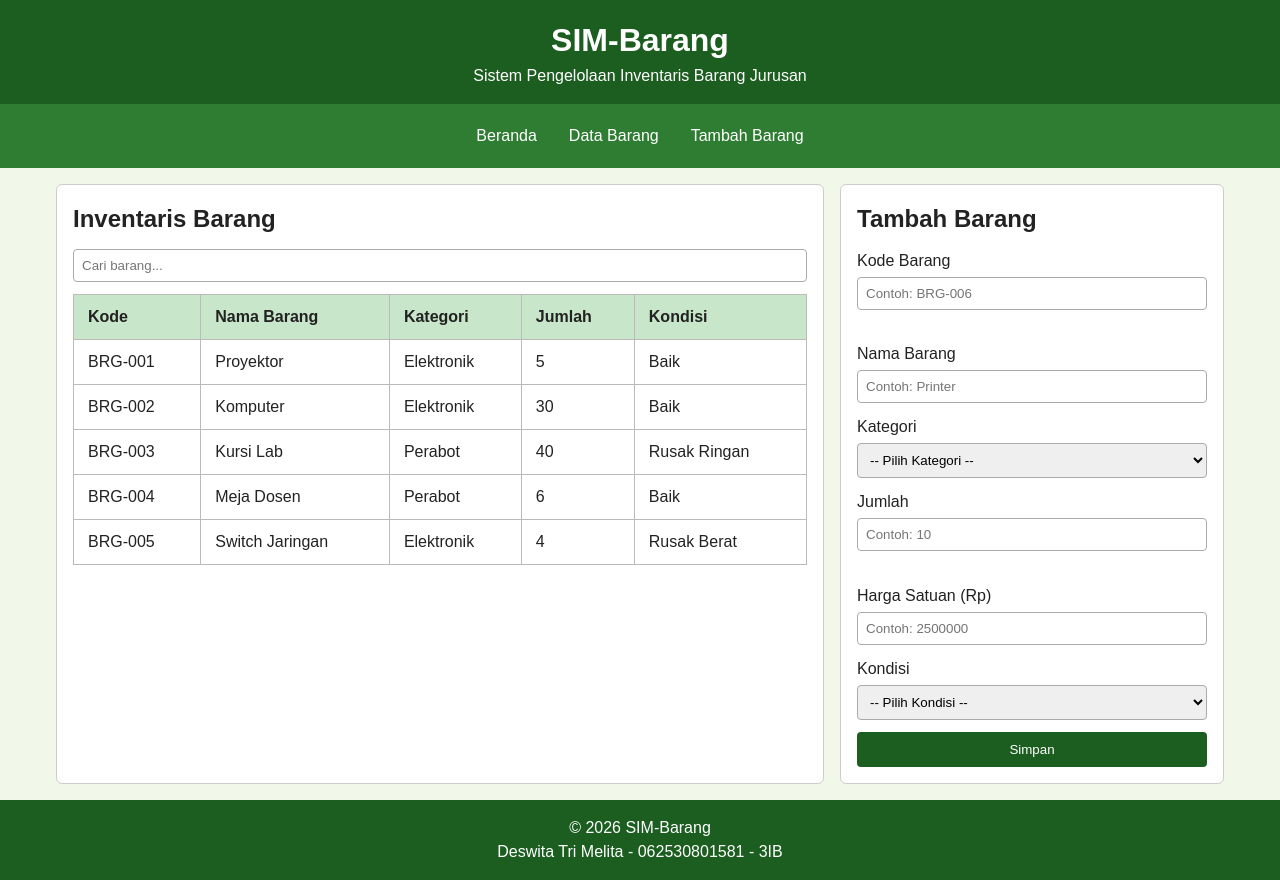
After one commit to dswtaa12/sim-barang-062530801581, a PHP site: page /index.php in a window 1280 px wide. The commit adds this page. Run offline with PHP 8.4, Linux system fonts and the light colour scheme.

Commit message:
Pertemuan 5 : form diproses PHP dan ringkasan di simpan.php

```diff
--- a/index.html
+++ b/index.html
@@ -80,7 +80,7 @@
 
         <section id="form-barang">
             <h2>Tambah Barang</h2>
-            <form id="form-barang-input" action="#" method="post">
+            <form id="form-barang-input" action="simpan.php" method="post">
                 <div>
                     <label for="kode">Kode Barang</label>
                     <input type="text" id="kode" name="kode" placeholder="Contoh: BRG-006" required>
--- /dev/null
+++ b/index.php
@@ -0,0 +1,133 @@
+<!DOCTYPE html>
+<html lang="id">
+
+<head>
+    <meta charset="UTF-8">
+    <meta name="viewport" content="width=device-width, initial-scale=1.0">
+    <title>SIM-Barang</title>
+    <link rel="stylesheet" href="style.css">
+</head>
+
+<body>
+    <header id="beranda">
+        <h1>SIM-Barang</h1>
+        <p>Sistem Pengelolaan Inventaris Barang Jurusan</p>
+    </header>
+
+    <nav>
+        <ul>
+            <li><a href="#beranda">Beranda</a></li>
+            <li><a href="#inventaris">Data Barang</a></li>
+            <li><a href="#form-barang">Tambah Barang</a></li>
+        </ul>
+    </nav>
+
+    <main>
+        <section id="inventaris">
+            <h2>Inventaris Barang</h2>
+            <input type="text" id="cari" placeholder="Cari barang...">
+            <div class="tabel-wrap">
+                <table>
+                    <thead>
+                        <tr>
+                            <th>Kode</th>
+                            <th>Nama Barang</th>
+                            <th>Kategori</th>
+                            <th>Jumlah</th>
+                            <th>Kondisi</th>
+                        </tr>
+                    </thead>
+                    <tbody id="isi-tabel">
+                        <tr>
+                            <td>BRG-001</td>
+                            <td>Proyektor</td>
+                            <td>Elektronik</td>
+                            <td>5</td>
+                            <td>Baik</td>
+                        </tr>
+                        <tr>
+                            <td>BRG-002</td>
+                            <td>Komputer</td>
+                            <td>Elektronik</td>
+                            <td>30</td>
+                            <td>Baik</td>
+                        </tr>
+                        <tr>
+                            <td>BRG-003</td>
+                            <td>Kursi Lab</td>
+                            <td>Perabot</td>
+                            <td>40</td>
+                            <td>Rusak Ringan</td>
+                        </tr>
+                        <tr>
+                            <td>BRG-004</td>
+                            <td>Meja Dosen</td>
+                            <td>Perabot</td>
+                            <td>6</td>
+                            <td>Baik</td>
+                        </tr>
+                        <tr>
+                            <td>BRG-005</td>
+                            <td>Switch Jaringan</td>
+                            <td>Elektronik</td>
+                            <td>4</td>
+                            <td>Rusak Berat</td>
+                        </tr>
+                    </tbody>
+                </table>
+            </div>
+        </section>
+
+        <section id="form-barang">
+            <h2>Tambah Barang</h2>
+            <form id="form-barang-input" action="simpan.php" method="post">
+                <div>
+                    <label for="kode">Kode Barang</label>
+                    <input type="text" id="kode" name="kode" placeholder="Contoh: BRG-006" required>
+                    <small class="error" id="error-kode"></small>
+                </div>
+                <div>
+                    <label for="nama">Nama Barang</label>
+                    <input type="text" id="nama" name="nama" placeholder="Contoh: Printer" required>
+                </div>
+                <div>
+                    <label for="kategori">Kategori</label>
+                    <select id="kategori" name="kategori" required>
+                        <option value="">-- Pilih Kategori --</option>
+                        <option value="Elektronik">Elektronik</option>
+                        <option value="Perabot">Perabot</option>
+                        <option value="Alat Tulis">Alat Tulis</option>
+                    </select>
+                </div>
+                <div>
+                    <label for="jumlah">Jumlah</label>
+                    <input type="number" id="jumlah" name="jumlah" placeholder="Contoh: 10" required>
+                    <small class="error" id="error-jumlah"></small>
+                </div>
+                <div>
+                    <label for="harga">Harga Satuan (Rp)</label>
+                    <input type="number" id="harga" name="harga" placeholder="Contoh: 2500000" min="1" required>
+                </div>
+                <div>
+                    <label for="kondisi">Kondisi</label>
+                    <select id="kondisi" name="kondisi" required>
+                        <option value="">-- Pilih Kondisi --</option>
+                        <option value="Baik">Baik</option>
+                        <option value="Rusak Ringan">Rusak Ringan</option>
+                        <option value="Rusak Berat">Rusak Berat</option>
+                    </select>
+                </div>
+                <button type="submit">Simpan</button>
+            </form>
+        </section>
+
+    </main>
+    <footer>
+        <p>&copy; 2026 SIM-Barang</p>
+        <p>Deswita Tri Melita - 062530801581 - 3IB</p>
+    </footer>
+    <div id="toast"></div>
+    <script src="main.js"></script>
+</body>
+
+</html>
--- a/main.js
+++ b/main.js
@@ -37,8 +37,6 @@ function tambahBaris(kode, nama, kategori, jumlah, kondisi) {
 
 // ===== Validasi formulir saat submit =====
 form.addEventListener('submit', function (e) {
-    e.preventDefault();
-
     let valid = true;
 
     // 1. Validasi kode: harus "BRG-" diikuti angka
@@ -60,16 +58,8 @@ form.addEventListener('submit', function (e) {
     }
 
     // 3. Kalau semua benar
-    if (valid) {
-        tambahBaris(
-            kode,
-            inputNama.value.trim(),
-            selectKategori.value,
-            jumlah,
-            selectKondisi.value
-        );
-        // tampilkan toast
-        tampilkanToast('Barang ' + kode + 'berhasil ditambahkan!');
+    if (!valid) {
+        e.preventDefault();
     }
 });
 
--- a/style.css
+++ b/style.css
@@ -175,3 +175,11 @@ button:hover {
 #toast.show {
     opacity: 1;
 }
+
+main.satu-kolom {
+    grid-template-columns: 1fr;
+}
+
+section p {
+    margin-top: 16px;
+}
```
Also changed, not shown: simpan.php (added, +97 -0 lines).
